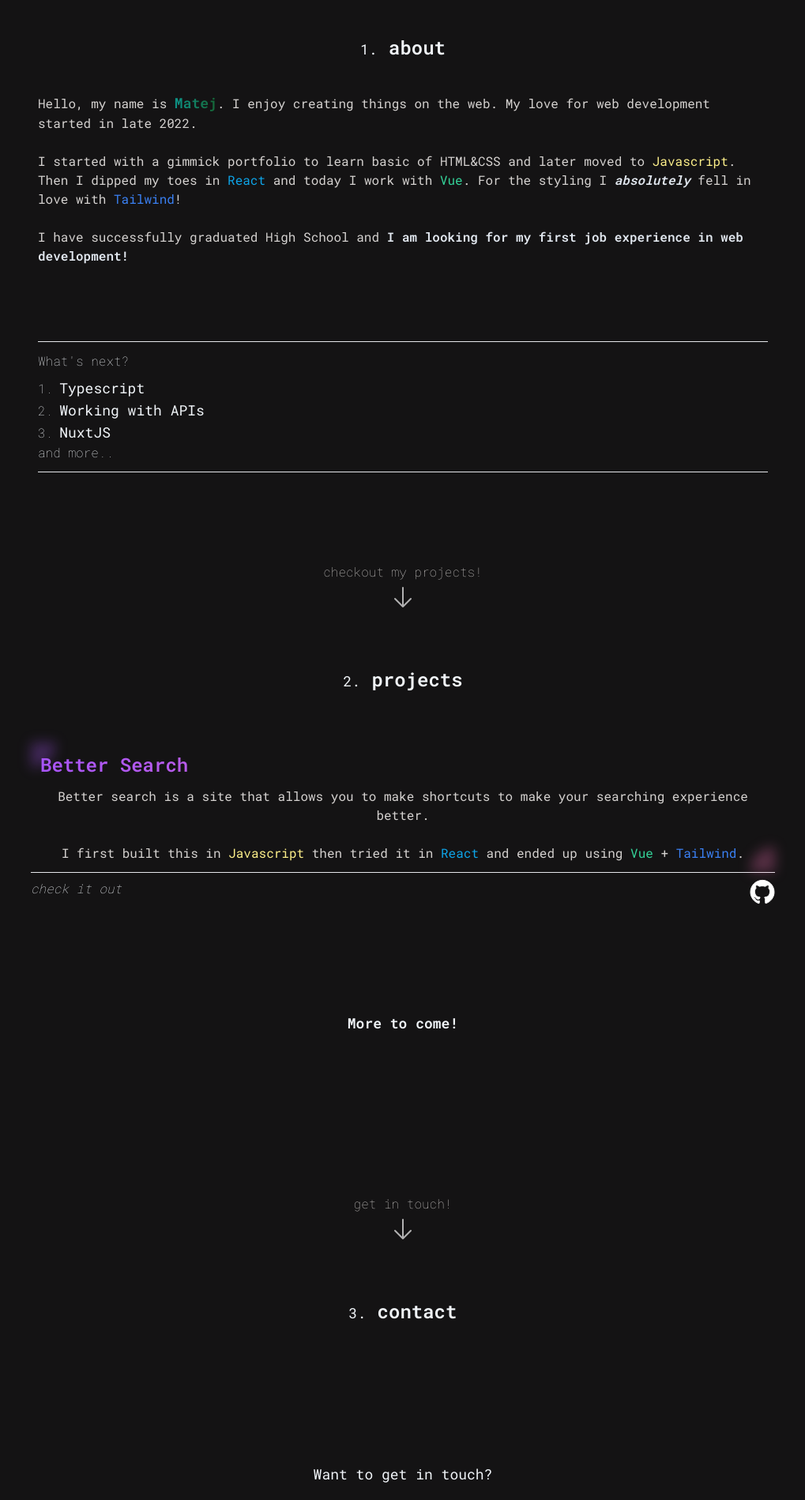
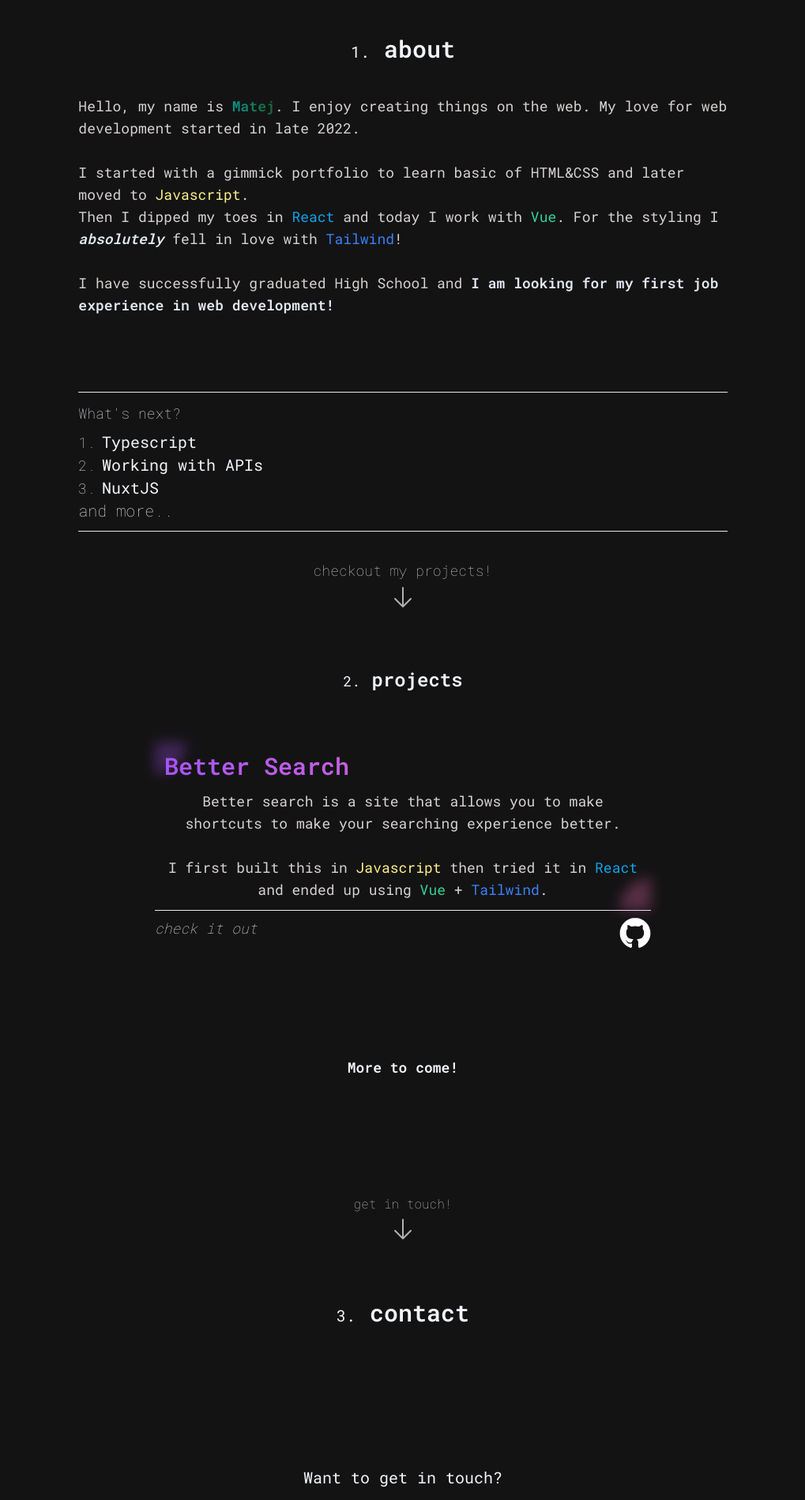
Before and after one commit to ajvejko/portfolio, a Vue app: page / in a window 1280 px wide. Shown: the part 820-2719 px from the top of the page at 79% size, without its empty margins (130-1149 px from the left). Built offline with nearby package versions, Linux system fonts and the light colour scheme.

Commit message:
more respositivity

```diff
--- a/src/Components/About.vue
+++ b/src/Components/About.vue
@@ -2,15 +2,18 @@
 
 <template>
   <section class="relative h-screen px-6 pt-16" id="about">
-    <div class="flex flex-col md:m-auto md:w-3/4">
-      <h1 class="text-center text-xl font-semibold text-slate-100 md:text-2xl">
-        <span class="text-base font-normal md:text-lg">1.</span> about
+    <div class="flex flex-col md:m-auto md:w-3/4 xl:w-2/3">
+      <h1
+        class="text-center text-xl font-semibold text-slate-100 md:text-2xl xl:text-3xl"
+      >
+        <span class="text-base font-normal md:text-lg xl:text-xl">1.</span>
+        about
       </h1>
       <div class="divide-y">
-        <p class="mt-10 text-sm text-stone-300 md:text-base">
+        <p class="mt-10 text-sm text-stone-300 md:text-base xl:text-lg">
           Hello, my name is
           <span
-            class="bg-gradient-to-r from-teal-600 to-green-800 bg-clip-text text-base font-bold text-transparent md:text-lg"
+            class="bg-gradient-to-r from-teal-600 to-green-800 bg-clip-text text-base font-bold text-transparent md:text-lg xl:text-lg"
             >Matej</span
           >. I enjoy creating things on the web. My love for web development
           started in late 2022.<br />
@@ -30,22 +33,28 @@
         </p>
 
         <div class="mt-24 mb-3 pt-3">
-          <h2 class="text-sm font-thin text-slate-100 md:text-base">
+          <h2 class="text-sm font-thin text-slate-100 md:text-base xl:text-lg">
             What's next?
           </h2>
           <ol class="mt-2">
-            <li class="text-slate-100 md:text-lg">
-              <span class="mr-2 text-sm font-thin md:text-base">1.</span
+            <li class="text-slate-100 md:text-lg xl:text-xl">
+              <span class="mr-2 text-sm font-thin md:text-base xl:text-lg"
+                >1.</span
               >Typescript
             </li>
-            <li class="text-slate-100 md:text-lg">
-              <span class="mr-2 text-sm font-thin md:text-base">2.</span>Working
-              with APIs
+            <li class="text-slate-100 md:text-lg xl:text-xl">
+              <span class="mr-2 text-sm font-thin md:text-base xl:text-lg"
+                >2.</span
+              >Working with APIs
             </li>
-            <li class="text-slate-100 md:text-lg">
-              <span class="mr-2 text-sm font-thin md:text-base">3.</span>NuxtJS
+            <li class="text-slate-100 md:text-lg xl:text-xl">
+              <span class="mr-2 text-sm font-thin md:text-base xl:text-lg"
+                >3.</span
+              >NuxtJS
             </li>
-            <li class="mr-2 text-sm font-thin text-slate-100 md:text-base">
+            <li
+              class="mr-2 text-sm font-thin text-slate-100 md:text-base xl:text-xl"
+            >
               and more..
             </li>
           </ol>
@@ -54,7 +63,9 @@
       </div>
       <div class="flex justify-center">
         <div class="absolute bottom-0">
-          <div class="mb-3 text-sm font-thin text-stone-300 md:text-base">
+          <div
+            class="mb-3 text-sm font-thin text-stone-300 md:text-base xl:text-lg"
+          >
             checkout my projects!
           </div>
           <svg
--- a/src/Components/Contact.vue
+++ b/src/Components/Contact.vue
@@ -1,14 +1,19 @@
 <script setup></script>
 <template>
   <section class="relative h-screen px-3 pt-16" id="contact">
-    <div class="md:m-auto md:w-3/4">
-      <h1 class="text-center text-xl font-semibold text-slate-100 md:text-2xl">
-        <span class="text-base font-normal md:text-lg">3.</span> contact
+    <div class="md:m-auto md:w-3/4 xl:w-2/3">
+      <h1
+        class="text-center text-xl font-semibold text-slate-100 md:text-2xl xl:text-3xl"
+      >
+        <span class="text-base font-normal md:text-lg xl:text-xl">3.</span>
+        contact
       </h1>
-      <h2 class="mt-44 text-center text-slate-100 md:text-lg">
+      <h2 class="mt-44 text-center text-slate-100 md:text-lg xl:text-xl">
         Want to get in touch?
       </h2>
-      <p class="mt-4 text-center text-sm text-stone-300 md:text-base">
+      <p
+        class="mt-4 text-center text-sm text-stone-300 md:text-base xl:text-lg"
+      >
         I am looking for my
         <span class="font-semibold text-slate-100">first job</span> in web
         development or any chat on web dev in general.<br />
@@ -16,22 +21,36 @@
         Are you interested have any helpful tips or found any issues on my
         sites?
       </p>
-      <h2 class="mt-6 text-center text-lg text-slate-100 md:text-xl">
+      <h2
+        class="mt-6 text-center text-lg text-slate-100 md:text-xl xl:mt-9 xl:text-2xl"
+      >
         you can reach out to me on:
       </h2>
-      <div class="mt-3 flex justify-evenly md:mt-5">
+      <div class="mt-3 flex justify-evenly md:mt-5 xl:mt-7">
         <a
           href="https://mail.google.com/mail/?view=cm&ui=2&tf=0&fs=1&to=moucka.matej01%40gmail.com"
-          ><img src="../assets/gmail.svg" alt="gmail" class="w-8 md:w-10"
+          ><img
+            src="../assets/gmail.svg"
+            alt="gmail"
+            class="w-8 md:w-10 xl:w-12"
         /></a>
         <a href="https://twitter.com/Ajvejko"
-          ><img src="../assets/twitter.svg" alt="twitter" class="w-8 md:w-10"
+          ><img
+            src="../assets/twitter.svg"
+            alt="twitter"
+            class="w-8 md:w-10 xl:w-12"
         /></a>
         <a href="https://www.linkedin.com/in/moucka-matej/"
-          ><img src="../assets/linkedin.svg" alt="linkedin" class="w-8 md:w-10"
+          ><img
+            src="../assets/linkedin.svg"
+            alt="linkedin"
+            class="w-8 md:w-10 xl:w-12"
         /></a>
         <a href="https://discord.com/users/342756665155649542"
-          ><img src="../assets/discord.svg" alt="discord" class="w-8 md:w-10"
+          ><img
+            src="../assets/discord.svg"
+            alt="discord"
+            class="w-8 md:w-10 xl:w-12"
         /></a>
       </div>
     </div>
--- a/src/Components/Projects.vue
+++ b/src/Components/Projects.vue
@@ -1,25 +1,27 @@
 <script setup></script>
 <template>
   <section class="relative h-screen px-3 pt-16" id="projects">
-    <div class="md:m-auto md:w-3/4">
+    <div class="md:m-auto md:w-3/4 xl:w-2/3">
       <h1 class="text-center text-xl font-semibold text-slate-100 md:text-2xl">
         <span class="text-base font-normal md:text-lg">2.</span> projects
       </h1>
       <!-- Better Search Project -->
-      <div class="mt-16 divide-y">
+      <div class="mt-16 divide-y xl:mx-auto xl:w-3/4">
         <div class="relative p-3">
           <div
-            class="absolute top-0 left-0 h-6 w-6 rounded-br-full bg-purple-500/30 blur md:h-8 md:w-8"
+            class="absolute top-0 left-0 h-6 w-6 rounded-br-full bg-purple-500/30 blur md:h-8 md:w-8 xl:h-10 xl:w-10"
           ></div>
           <div
-            class="absolute bottom-0 right-0 h-6 w-6 rounded-tl-full bg-pink-400/30 blur md:h-8 md:w-8"
+            class="absolute bottom-0 right-0 h-6 w-6 rounded-tl-full bg-pink-400/30 blur md:h-8 md:w-8 xl:h-10 xl:w-10"
           ></div>
           <h2
-            class="bg-gradient-to-r from-purple-500 to-pink-400 bg-clip-text text-xl font-bold text-transparent md:text-2xl"
+            class="bg-gradient-to-r from-purple-500 to-pink-400 bg-clip-text text-xl font-bold text-transparent md:text-2xl xl:text-3xl"
           >
             Better Search
           </h2>
-          <p class="mt-3 text-center text-sm text-stone-300 md:text-base">
+          <p
+            class="mt-3 text-center text-sm text-stone-300 md:text-base xl:text-lg"
+          >
             Better search is a site that allows you to make shortcuts to make
             your searching experience better.<br />
             <br />
@@ -33,12 +35,12 @@
         <div class="flex justify-between py-2">
           <a
             href="https://www.bettersrch.com/"
-            class="text-sm font-thin italic text-slate-100 hover:underline md:text-base"
+            class="text-sm font-thin italic text-slate-100 hover:underline md:text-base xl:text-lg"
             >check it out</a
           >
           <div>
             <a href="https://github.com/ajvejko/bettersearch-vue" alt="github"
-              ><img class="w-6 md:w-8" src="../assets/github.svg"
+              ><img class="w-6 md:w-8 xl:w-10" src="../assets/github.svg"
             /></a>
           </div>
         </div>
```
